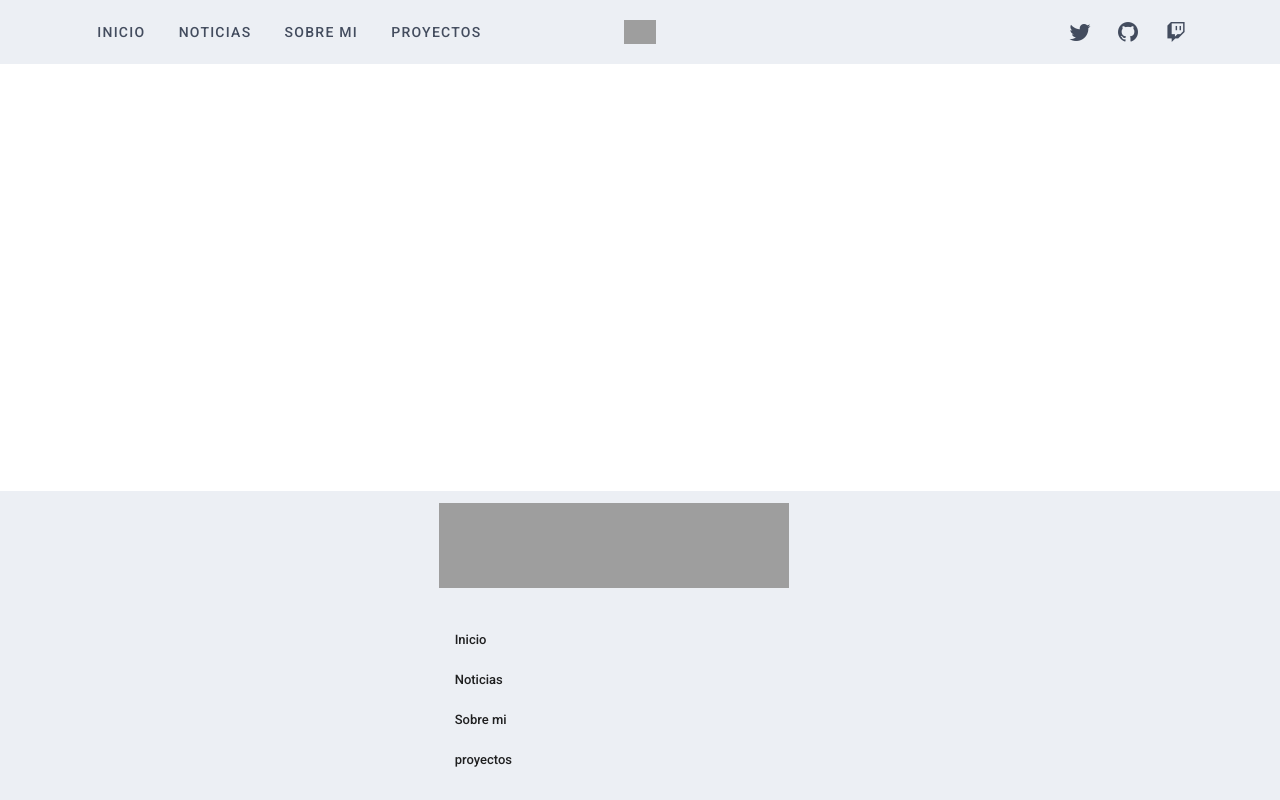
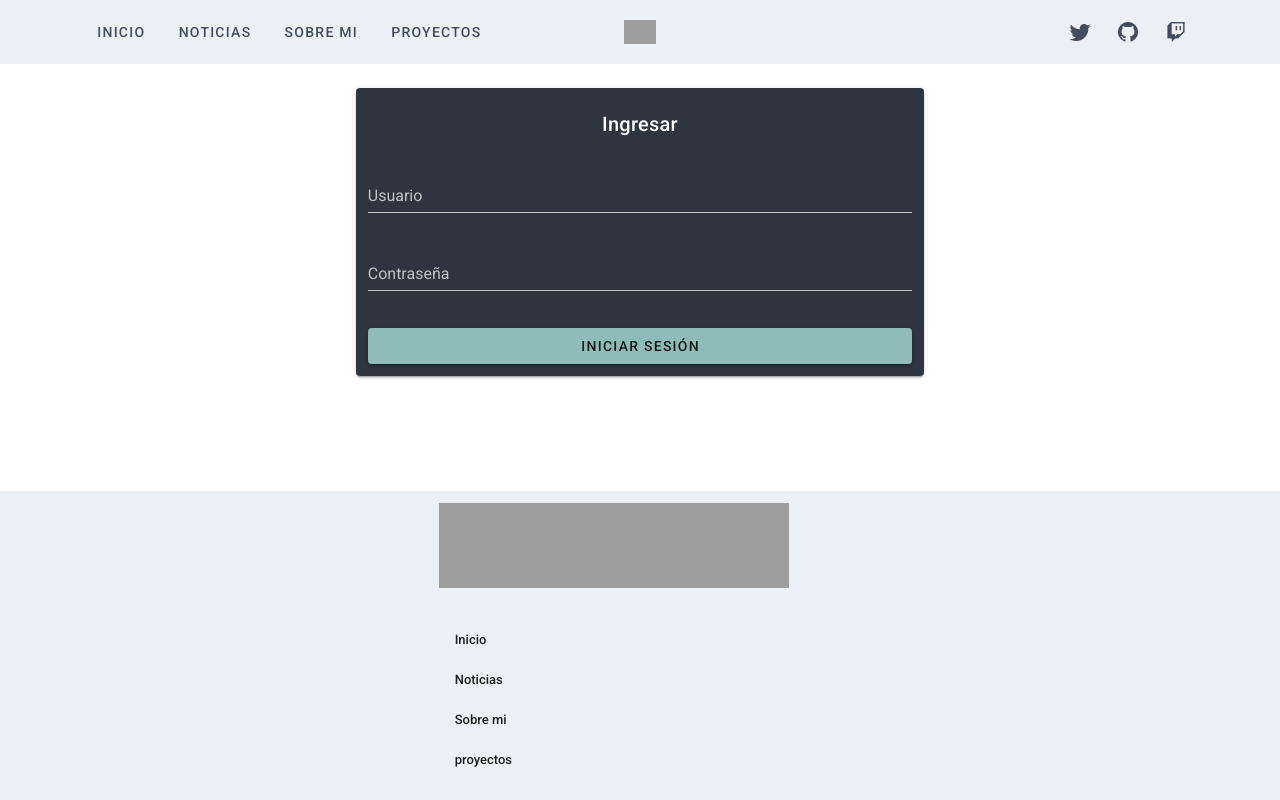
Before and after one commit to KrashMello/efelian, a Nuxt app: page /efl-login in a window 1280 px wide. Built offline with nearby package versions, Linux system fonts and the light colour scheme; grey boxes are pictures that could not be loaded.

Commit message:
update: login form add

```diff
--- a/components/noticeShortCard.vue
+++ b/components/noticeShortCard.vue
@@ -1,5 +1,5 @@
 <template>
-  <v-card color="nord1" class="rounded-xl">
+  <v-card :to="`notices/${id}`" color="nord1" class="rounded-xl">
     <div class="d-flex flex-no-wrap" style="justify-content: start">
       <v-avatar
         v-if="!$vuetify.breakpoint.mobile"
@@ -24,6 +24,10 @@
 export default {
   name: 'NoticeShortCard',
   props: {
+    id: {
+      type: String,
+      default: '1',
+    },
     title: {
       type: String,
       default: 'Short Card',
--- a/pages/efl-login/index.vue
+++ b/pages/efl-login/index.vue
@@ -1,5 +1,34 @@
 <template>
-  <div></div>
+  <v-container class="fill-height">
+    <v-row align="center" justify="center">
+      <v-col cols="12" sm="12" md="6">
+        <v-card color="nord0" dark>
+          <v-container>
+            <v-row>
+              <v-col class="py-1" cols="12">
+                <v-card-title class="justify-center"> Ingresar </v-card-title>
+              </v-col>
+              <v-col class="py-1" cols="12">
+                <v-text-field label="Usuario" color="nord4" />
+              </v-col>
+              <v-col class="py-1" cols="12">
+                <v-text-field
+                  label="Contraseña"
+                  type="password"
+                  color="nord4"
+                />
+              </v-col>
+            </v-row>
+            <v-row>
+              <v-col cols="12">
+                <v-btn block color="nord7" light> Iniciar sesión </v-btn>
+              </v-col>
+            </v-row>
+          </v-container>
+        </v-card>
+      </v-col>
+    </v-row>
+  </v-container>
 </template>
 
 <script setup></script>
--- a/pages/notices/index.vue
+++ b/pages/notices/index.vue
@@ -23,6 +23,7 @@
           </v-col>
           <v-col v-for="i in 4" :key="i" cols="12">
             <notice-short-card
+              :to="i"
               :title="`noticia n° ${i}`"
               imgSrc="https://picsum.photos/500/300?random"
             />
```
